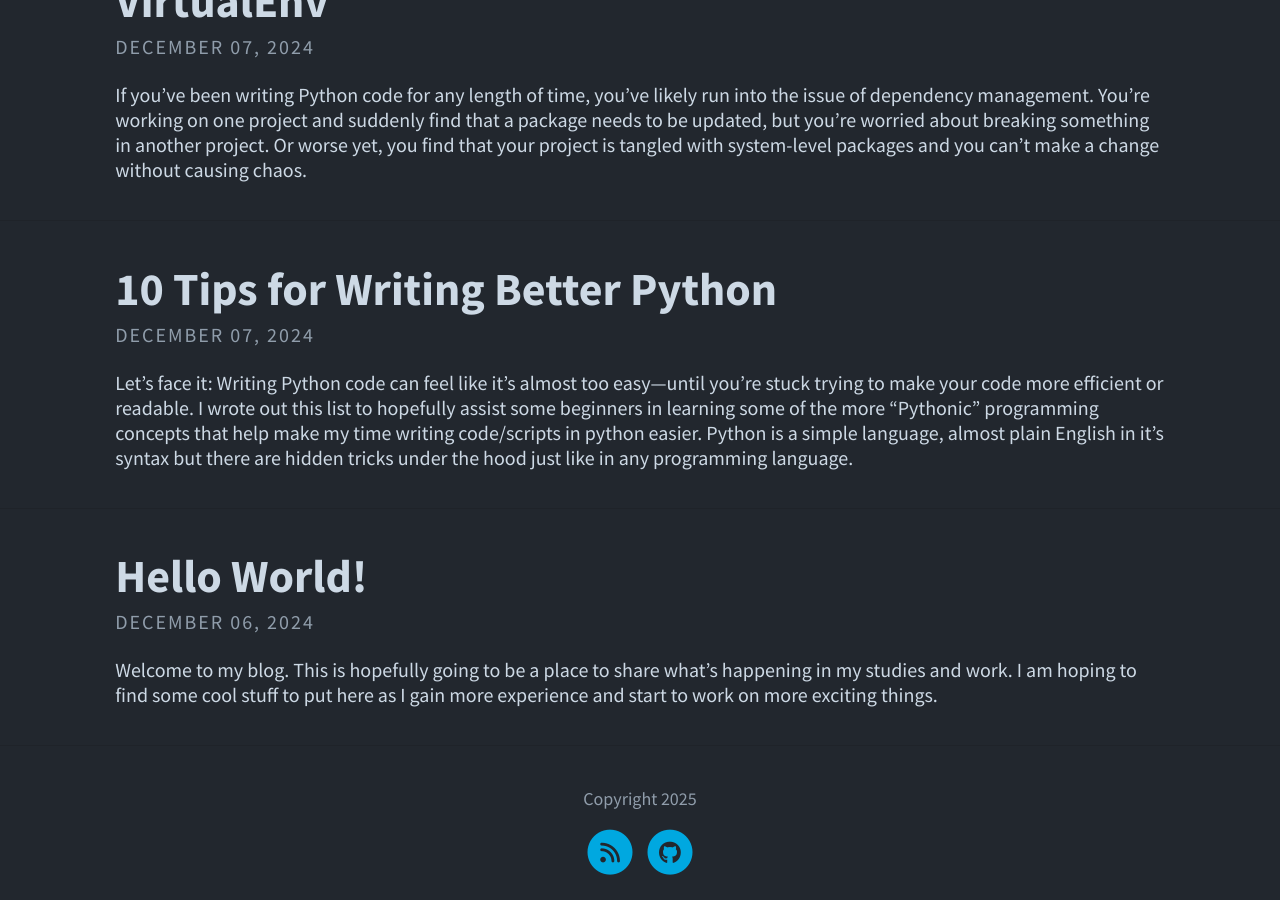
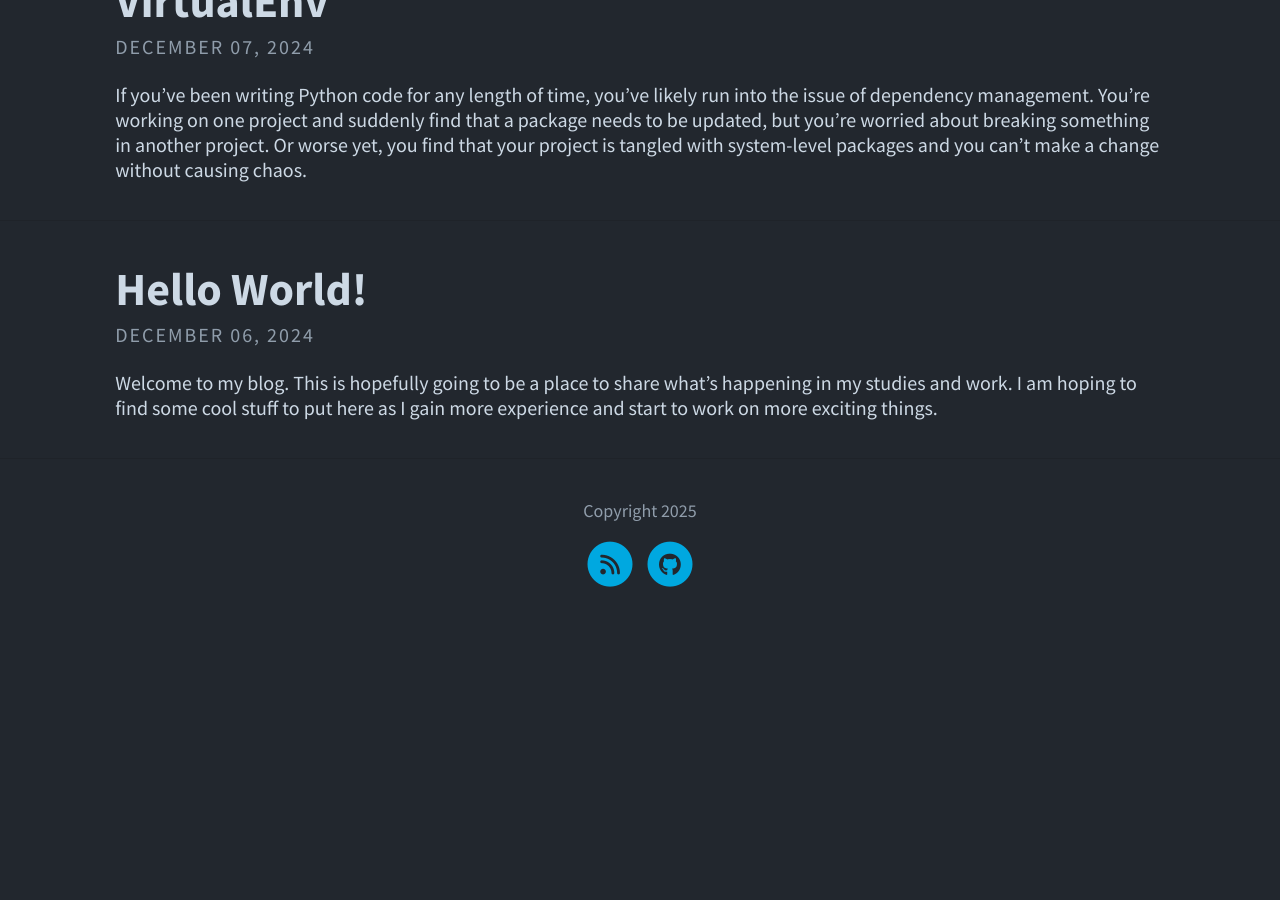
Before and after one commit to davewinton/davewinton.github.io, a Jekyll site: the page built from index.html, in a window 1280 px wide and 900 px high, scrolled down 1480 px. Built offline with Jekyll 4.4.1, drawn with Linux system fonts in a browser that asks for light colours; nearby versions of some CDN libraries; library files that are not in the unit come from our copies; the list of posts is cut into pages by our own code; comment, search, counter and statistics services are not loaded; after the commit the page ends 2106 px from its top, so only the background shows below that; part of the change alters nothing that is shown.

Commit message:
Updated DecipherIt post

````diff
--- a/_posts/2024-12-07-python-top10.md
+++ /dev/null
@@ -1,320 +0,0 @@
----
-layout: post
-title: 10 Tips for Writing Better Python
-author: Dave Winton
-category: programming
-feature-img: "assets/img/pexels/computer.jpeg"
-tags: [programming, python]
-excerpt_separator: <!--more-->
----
-
-Let's face it: Writing Python code can feel like it's almost too easy—until you're stuck trying to make your code more efficient or readable. I wrote out this list to hopefully assist some beginners in learning some of the more "Pythonic" programming concepts that help make my time writing code/scripts in python easier. Python is a simple language, almost plain English in it's syntax but there are hidden tricks under the hood just like in any programming language.
-<!--more-->
-
----
-
-
-### Contents:
-
-- [1. Master List Comprehensions](#1-master-list-comprehensions)
-    - [Set Comprehension](#set-comprehension)
-    - [Dictionary Comprehension](#dictionary-comprehension)
-- [2. F-Strings: The Future of String Formatting](#2-f-strings-the-future-of-string-formatting)
-- [3. Embrace `enumerate()`](#3-embrace-enumerate)
-- [4. Unpacking: Python’s Magic Trick](#4-unpacking-pythons-magic-trick)
-- [5. `zip()`: Pairing Things Together](#5-zip-pairing-things-together)
-- [6. Simplify Your Conditional Expressions](#6-simplify-your-conditional-expressions)
-- [7. Avoid Manual File Handling with Context Managers](#7-avoid-manual-file-handling-with-context-managers)
-- [8. Use `collections` to Take Your Power Level to Over 9000!](#8-use-collections-to-take-your-power-level-to-over-9000)
-  - [Counting Items](#counting-items)
-  - [Grouping Items](#grouping-items)
-  - [Using `defaultdict` with Other Default Types](#using-defaultdict-with-other-default-types)
-- [9. Type Hints: It’s Not Just a Suggestion](#9-type-hints-its-not-just-a-suggestion)
-- [10. Use `itertools` for Fancy Iteration](#10-use-itertools-for-fancy-iteration)
-
----
-
-# 1. Master List Comprehensions
-
-List comprehensions are the Python equivalent of a Swiss Army knife: versatile, compact, and easy to use once you know how. They allow you to create and filter lists in one elegant line of code.
-
-For example, let's say you have a list of numbers, and you want to square the even ones:
-
-```python
-numbers = [1, 2, 3, 4, 5, 6]
-squared_evens = [x**2 for x in numbers if x % 2 == 0]
-print(squared_evens)  # Output: [4, 16, 36]
-```
-
-If you're more comfortable with the traditional for loop, here's what the same code would look like:
-
-```python
-squared_evens = []
-for x in numbers:
-    if x % 2 == 0:
-        squared_evens.append(x**2)
-```
-
-| Line of Code | Description |
-|--------------|-------------|
-| `squared_evens = []`                 | We initialize an empty list called `squared_evens`. This list will be used to store the squares of the even numbers. |
-| `for x in numbers:`                  | The `for` loop iterates over each element in the `numbers` list. In each iteration, the current element is assigned to the variable `x`. |
-| `if x % 2 == 0:`                     | We check if the current value of `x` is even. The modulus operator `%` returns the remainder when `x` is divided by 2. If the remainder is 0, `x` is even. |
-| `squared_evens.append(x**2)`         | If `x` is even, this line squares `x` (using `x**2`) and appends the result to the `squared_evens` list. The `append()` method adds the squared value to the list. |
-
-
-But why stop at *just* lists? List comprehensions are so useful in python that they can even be used for sets and dictionaries.
-
-### Set Comprehension
-```python
-unique_lengths = {len(word) for word in ["apple", "banana", "apple"]}
-print(unique_lengths)  # Output: {5, 6}
-```
-
-### Dictionary Comprehension
-```python
-word_lengths = {word: len(word) for word in ["apple", "banana"]}
-print(word_lengths)  # Output: {'apple': 5, 'banana': 6}
-```
-
----
-
-# 2. F-Strings: The Future of String Formatting
-
-If you’re still using format() or concatenation to build strings, it’s time to level up. Python 3.6 introduced f-strings, which are cleaner, faster, and easier to read.
-
-```python
-name = "Alice"
-age = 30
-print(f"My name is {name}, and I am {age} years old.")
-```
-
-F-strings also support expressions inside the curly braces:
-
-```python
-width, height = 5, 10
-print(f"The area of the rectangle is {width * height}.")
-```
-
-----
-
-# 3. Embrace `enumerate()`
-
-We’ve all been there in the early days of learning python—using range(len()) to get the index of items in a list. But there’s a better way. Instead of juggling indices manually, use enumerate().
-
-```python
-fruits = ["apple", "banana", "cherry"]
-for index, fruit in enumerate(fruits, start=1):
-    print(f"{index}: {fruit}")
-```
-
-No more worrying about the index variable—enumerate() handles that for you.
-
----
-
-# 4. Unpacking: Python’s Magic Trick
-
-Unpacking is a neat way to break down tuples or lists into individual variables. It’s Python’s version of a magic trick that simplifies your code and makes it more readable.
-
-```python
-coordinates = (10, 20, 30)
-x, y, z = coordinates
-print(x, y, z)  # Output: 10 20 30
-```
-
-It works in loops too:
-
-```python
-pairs = [("a", 1), ("b", 2), ("c", 3)]
-for letter, number in pairs:
-    print(f"{letter}: {number}")
-```
-
----
-
-# 5. `zip()`: Pairing Things Together
-
-Since we just covered unpacking, let's try the opposite! When you need to iterate over multiple lists at once, zip() is your best friend. It pairs elements from two or more iterables into tuples.
-
-```python
-names = ["Alice", "Bob", "Charlie"]
-scores = [85, 92, 78]
-
-for name, score in zip(names, scores):
-    print(f"{name} scored {score}")
-```
-
-If you ever need to "unzip" them back into separate lists, use `zip(*zipped)`.
-
----
-
-# 6. Simplify Your Conditional Expressions
-
-Don’t let if statements clutter up your code unnecessarily. Often times, you can use the ternary operator, which is Python’s way of handling simple conditions in a single line.
-
-```python
-score = 85
-result = "Pass" if score >= 50 else "Fail"
-print(result)  # Output: Pass
-```
-
-It’s shorthand for something like:
-
-```python
-if score >= 50:
-    result = "Pass"
-else:
-    result = "Fail"
-```
-
-# 7. Avoid Manual File Handling with Context Managers
-
-In Python, context managers are the unsung heroes that automatically handle resource cleanup (like closing files). Simply use a with statement and let Python take care what happens behind the scenes
-
-```python
-with open("data.txt", "r") as file:
-    content = file.read()
-print(content)  # File is automatically closed after this block
-```
-
-For a practical example that uses context managers and chunking to handle large files, take a look at this sha256 checksum function.
-
-```python
-import hashlib
-
-def get_sha256_sum(file_path):
-    sha256_hash = hashlib.sha256()
-    with open(file_path, "rb") as f:
-        # Read the file in chunks to avoid memory issues with large files
-        for byte_block in iter(lambda: f.read(4096), b""):
-            sha256_hash.update(byte_block)
-    return sha256_hash.hexdigest()
-```
-
----
-
-# 8. Use `collections` to Take Your Power Level to Over 9000!
-
-Python’s collections module gives you specialized data structures like `defaultdict`, `Counter`, and `deque` to make your life easier.
-
-The `defaultdict` is one of the most powerful tools in Python's collections module. It’s essentially a subclass of the built-in dict that provides a default value for nonexistent keys, preventing errors and making your code more elegant.
-Why It's Useful:
-
-Avoid KeyErrors: Normally, if you try to access a key that doesn’t exist in a regular dictionary, Python raises a KeyError. However, with a `defaultdict`, you can specify a default value to be returned when a key doesn’t exist.
-
-This is incredibly useful for situations where you expect to be adding to a dictionary frequently, like counting occurrences or grouping data.
-
-Simplifies Initialization: Without `defaultdict`, you often have to check if a key exists before modifying its value, and manually initialize the value if it doesn't exist. With `defaultdict`, you can eliminate this boilerplate code.
-
-## Counting Items
-
-Let’s say you want to count the occurrences of items in a list. Without `defaultdict`, you’d need to manually check if the key exists and initialize it if necessary:
-
-```python
-item_list = ['apple', 'banana', 'apple', 'orange', 'banana', 'banana']
-item_count = {}
-
-for item in item_list:
-    if item in item_count:
-        item_count[item] += 1
-    else:
-        item_count[item] = 1
-
-print(item_count)  # Output: {'apple': 2, 'banana': 3, 'orange': 1}
-```
-
-This works, but it's a little repetitive. Here's how you can use defaultdict to simplify the process:
-
-```python
-from collections import defaultdict
-
-item_list = ['apple', 'banana', 'apple', 'orange', 'banana', 'banana']
-item_count = defaultdict(int)  # Default value is 0 for missing keys
-
-for item in item_list:
-    item_count[item] += 1
-
-print(item_count)  # Output: defaultdict(<class 'int'>, {'apple': 2, 'banana': 3, 'orange': 1})
-```
-
-Why this is better: The `defaultdict(int)` automatically initializes missing keys with an integer value of 0, so you don’t have to manually check and initialize the dictionary. This makes the code more concise, easier to read, and less error-prone.
-
-## Grouping Items
-
-Another use case is grouping items. Imagine you have a list of names, and you want to group them by their first letter. Here's how you can do it with `defaultdict`:
-
-```python
-names = ['Alice', 'Bob', 'Charlie', 'David', 'Eve']
-grouped = defaultdict(list)  # Default value is an empty list
-
-for name in names:
-    grouped[name[0]].append(name)
-
-print(grouped)
-# Output: defaultdict(<class 'list'>, {'A': ['Alice'], 'B': ['Bob'], 'C': ['Charlie'], 'D': ['David'], 'E': ['Eve']})
-```
-
-Why this is better: The `defaultdict(list)` automatically initializes each key with an empty list, so you can directly append names without needing to check if the key exists first.
-
-## Using `defaultdict` with Other Default Types
-
-`defaultdict` can be used with other types besides int and list. For example, you could use `defaultdict(set)` if you're trying to collect unique items:
-
-```python
-from collections import defaultdict
-
-names = ['Alice', 'Bob', 'Alice', 'Charlie', 'Bob']
-grouped = defaultdict(set)  # Default value is an empty set
-
-for name in names:
-    grouped[name[0]].add(name)
-
-print(grouped)
-# Output: defaultdict(<class 'set'>, {'A': {'Alice'}, 'B': {'Bob'}, 'C': {'Charlie'}})
-```
-
-In this case, `defaultdict(set)` ensures that each key starts with an empty set, so only unique names are added to each group.
-Conclusion
-
-In short, `defaultdict` is incredibly useful for:
-
-- Automatically initializing values for missing keys
-- Simplifying common patterns like counting items or grouping values
-- Reducing repetitive code, making your code more readable and Pythonic
-
-It’s a tool that every Python developer should have in their toolkit, and once you start using it, you’ll wonder how you ever lived without it.
-
----
-
-# 9. Type Hints: It’s Not Just a Suggestion
-
-Type hints aren’t mandatory or strongly enforced in python, but they do make your code clearer and help prevent errors which makes for easier debugging when things don't go to plan.
-
-```python
-def greet(name: str) -> str:
-    return f"Hello, {name}!"
-```
-
----
-
-# 10. Use `itertools` for Fancy Iteration
-
-When you need advanced iteration features (combinations, permutations, etc.), the itertools module has your back.
-
-```python
-from itertools import combinations
-
-items = ["a", "b", "c"]
-for combo in combinations(items, 2):
-    print(combo)
-# Output:
-# ('a', 'b')
-# ('a', 'c')
-# ('b', 'c')
-```
-
-Summary: Time to Write Some Pythonic Code
-
-There you have it—10 quick tips for writing better Python. By mastering list comprehensions, f-strings, and the other tricks we’ve covered, your code will not only be more efficient but also more fun to write.
-
-Now, here's your homework: Pick one or more of these tips that you haven’t used before and refactor a small project or script you’re working on. Try to apply it in real code to see how much easier it can make your life!
--- a/_posts/2025-02-12-DecipherIt.md
+++ b/_posts/2025-02-12-DecipherIt.md
@@ -447,7 +447,7 @@ The PBKDF2 key is never actually used for encryption and the much weaker AES der
 
 ## AES Specifics
 
-**EncipherIt** uses AES256-CTR to encrypt/decrypt data. For those unfamiliar with the various **modes of operation** for block ciphers like AES, I will discuss the security requires for CTR.
+**EncipherIt** uses AES256-CTR to encrypt/decrypt data. For those unfamiliar with the various **modes of operation** for block ciphers like AES, I will discuss the security required for CTR.
 
 ### What is CTR Mode?
 
@@ -490,17 +490,19 @@ This nonce generation scheme **weakens the security** of AES-CTR mode because it
 To understand why we need to discuss what this does wrong.
 
 - The **timestamp (`nonce`) is derived from the current time** in milliseconds since 1970. This makes the nonce highly predictable, as an attacker can estimate the time a message was encrypted.
-- The **second part (`nonceSec`) would likely give 32 bits**, with a range of values from 0-2^32
+- The **second part (`nonceSec`) is 32 bits**, with a range of values from 0-2^32
 - The **millisecond part (`nonceMs`) is only 16 bits (0–999)**, meaning there are at most **1,000 possibilities** for this component represent as a 2 byte value.
 - The **random portion (`nonceRnd`) is only 16 bits (0–65535)**, meaning there are at most **65,536 possible values**.
+
+It should be said the bit values above **are not a measure of entropy**, simply the size of each chunk of the IV.
 
 The `timestamp` itself is the basis of the nonce generation, as both `nonceMs` and `nonceSec` are derived from it, but the only randomness is a 16-bit value generated by a non-CSRNG.
 
 So why does this matter?
 
-To say it plainly, this is not enough randomness to ensure the security of AES-CTR. The IV/nonce should ideally be 8 cryptographically **random** bytes from a source with high entropy. The use of a timestamp also opens up a method of various methods of attacking the ciphertext via the nonce. We can even use this to find the time of creation (which I go into later in this report).
+To say it plainly, this is not enough randomness to ensure the security of AES-CTR. The IV/nonce should ideally be 8 cryptographically **random** bytes from a source with high entropy. The use of a timestamp also opens up various methods of attacking the ciphertext via the nonce. We can even use this to find the time of creation (which I go into later in this report).
 
-As we discussed above, the security of CTR mode depends on no two encrypted texts ever sharing an IV, but through this system, it is possible (however unlikely) that two users could encrypt an input at the exact same time, and the only randomness added would be the 2 "random" bytes.
+As I discussed above, the security of CTR mode depends on no two encrypted texts ever sharing an IV, but through this system, it is possible (however unlikely) that two users could encrypt an input at the exact same time, and the only randomness added would be the 2 "random" bytes.
 
 For what **EncipherIt** was and the size of the userbase who made user of this tool, this is probably fine, but for serious cryptography use this would be unacceptable.
 
@@ -510,7 +512,7 @@ So now we have learned about the inner workings of **EncipherIt**, we can start
 
 ### Cryptography
 
-The first step for me was defining all the crypto primitives and ciphers that we need for decryption.
+The first step is to define all the crypto primitives and ciphers that will be required for decryption.
 
 ```python
 # === Key Derivation (PBKDF2-SHA1) ===
@@ -589,7 +591,7 @@ Neither of these produce the correct `aes_key`. The required format to generate
 
 For completeness' sake, I include this here in the hope that it might prove useful (or at least interesting) to the reader.
 
-As we discussed in the Key Derivation sections above, the `aes_key` is an extreme oddity and reduces the overall security of the entire crypto system, the result of which can be seen plainly in the return value of `aes_ecb_encrypt`.
+As I discussed in the Key Derivation sections above, the `aes_key` is an extreme oddity and reduces the overall security of the entire crypto system, the result of which can be seen plainly in the return value of `aes_ecb_encrypt`.
 
 ```python
 return bytes(encrypted_key[:16] + encrypted_key[:16])  # Duplicate the first 16 bytes
@@ -599,7 +601,7 @@ This effectively reduces the key space by half, making brute-force attacks signi
 
 ### Extracting the decryption parameters from ciphertext
 
-So now that we have our crypto setup, we need to parse the necessary information for decryption.
+So now that the cryptography is setup, the next step is to parse the necessary information for decryption.
 
 Luckily, the `Aes.Ctr.decrypt` function in `AES.js` provided a clear roadmap, with the main challenge being the correct handling of encoding and decoding.
 
@@ -720,7 +722,7 @@ I thought it might be a good idea to show a possible attack on **EncipherIt** ci
 
 One of the most easily exploited weaknesses is the timestamp used as the nonce for CTR mode. For block ciphers like AES, IV/nonce values do not need to remain secret, in fact they are stored along with the ciphertext because without them, decryption is impossible. While the IV/nonce might not need to be be kept secret, they also shouldn't leak information about the encrypted message or **metadata**.
 
-Metadata is most easily defined as "data about data". This includes things like title, author, file size and time of creation. You'll notice we have one of those things embedded into the ciphertext output of the **EncipherIt** crypto.
+Metadata is most easily defined as "data about data". This includes things like title, author, file size and time of creation. You'll notice that one of those things are embedded into the ciphertext output of the **EncipherIt** crypto.
 
 **The timestamp**.
 
@@ -806,7 +808,7 @@ Success! We've managed to extract the exact time of creation (or close enough wh
 
 The ability to deduce the time of creation of a ciphertext could be particularly dangerous in facilitating targeted attacks. For example, if we know the ciphertext was generated at a specific time, an attacker could correlate that timestamp with real-world events or public records.
 
-In a law-enforcement operation for example, if encrypted information is recovered and the timestamp is embedded in the ciphertext, it could potentially be used to link the data to a specific user or event. Simply having the time of creation could allow law enforcement to better target a suspect.
+In a law-enforcement operation for example, if encrypted information is recovered and the timestamp is embedded in the ciphertext, it could potentially be used to link the data to a specific user or event. Simply having the time of creation could allow law enforcement to better target a suspect. This can be powerful information.
 
 If an encryption system is used to protect sensitive communications or information, and the attacker knows the ciphertext was generated at a particular time, they could use public event logs, communications records, or even traffic analysis to infer who was likely involved, what was happening at that time, or how the encrypted data fits into a broader context.
 
````
